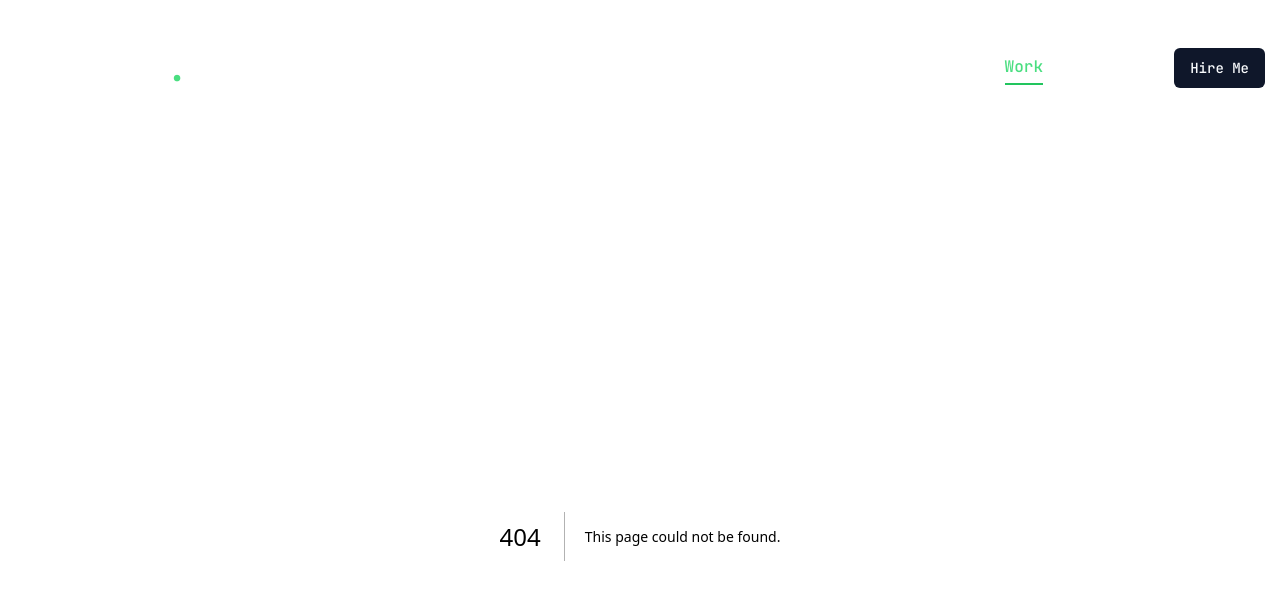
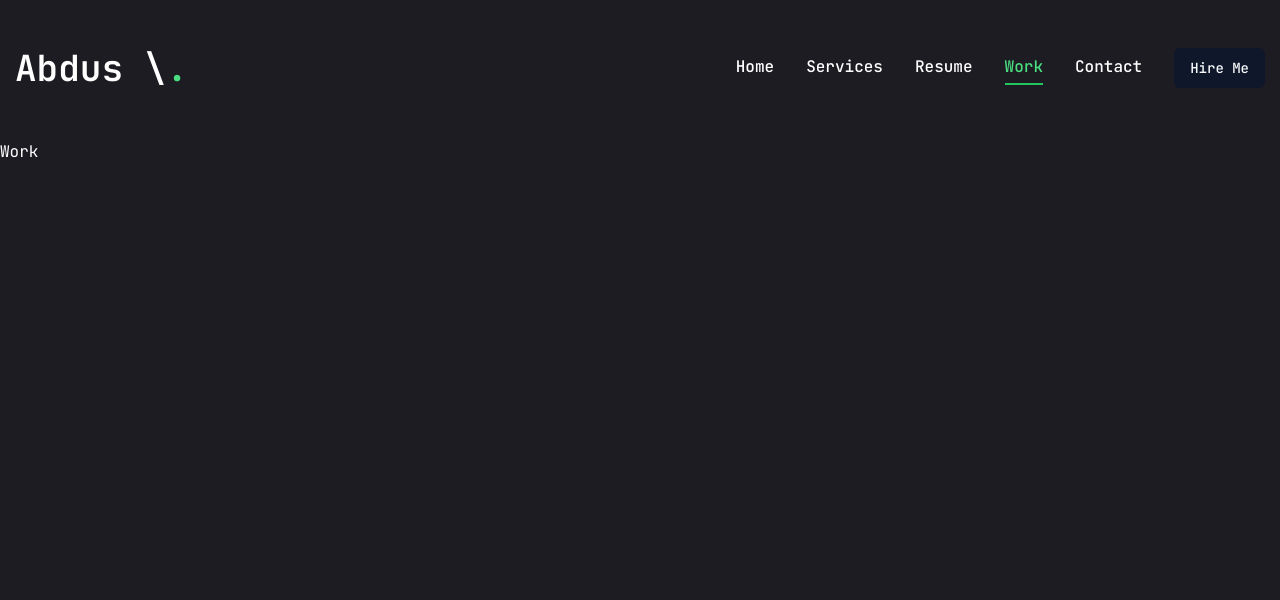
Before and after one commit to a10smd/portfolio-main, a Next.js app: page /work in a window 1280 px wide. Before the commit this address had no page. Shown: the top 600 px of the page. Built offline with nearby package versions, Linux system fonts and the light colour scheme.

Commit message:
Major Changes

```diff
--- /dev/null
+++ b/app/work/page.jsx
@@ -0,0 +1,5 @@
+const Work = () => {
+  return <div>Work</div>;
+};
+
+export default Work;
```
